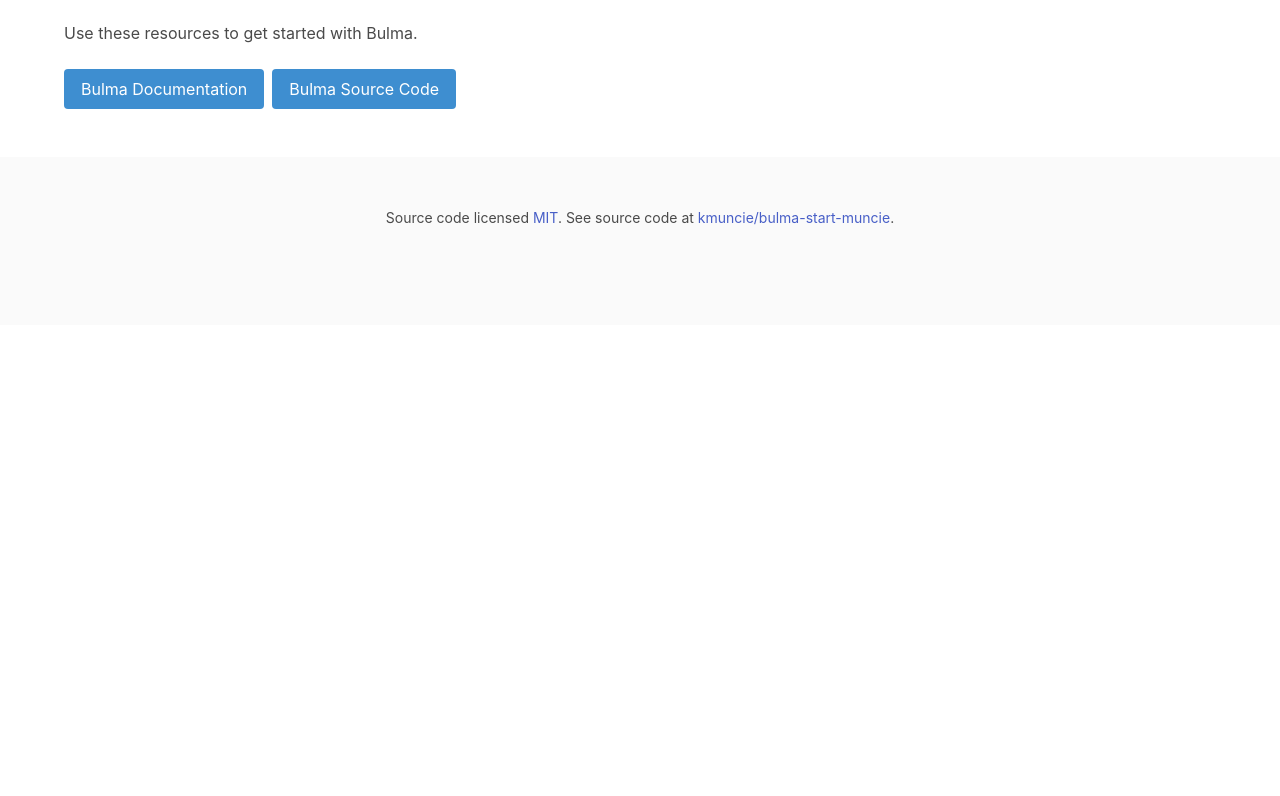
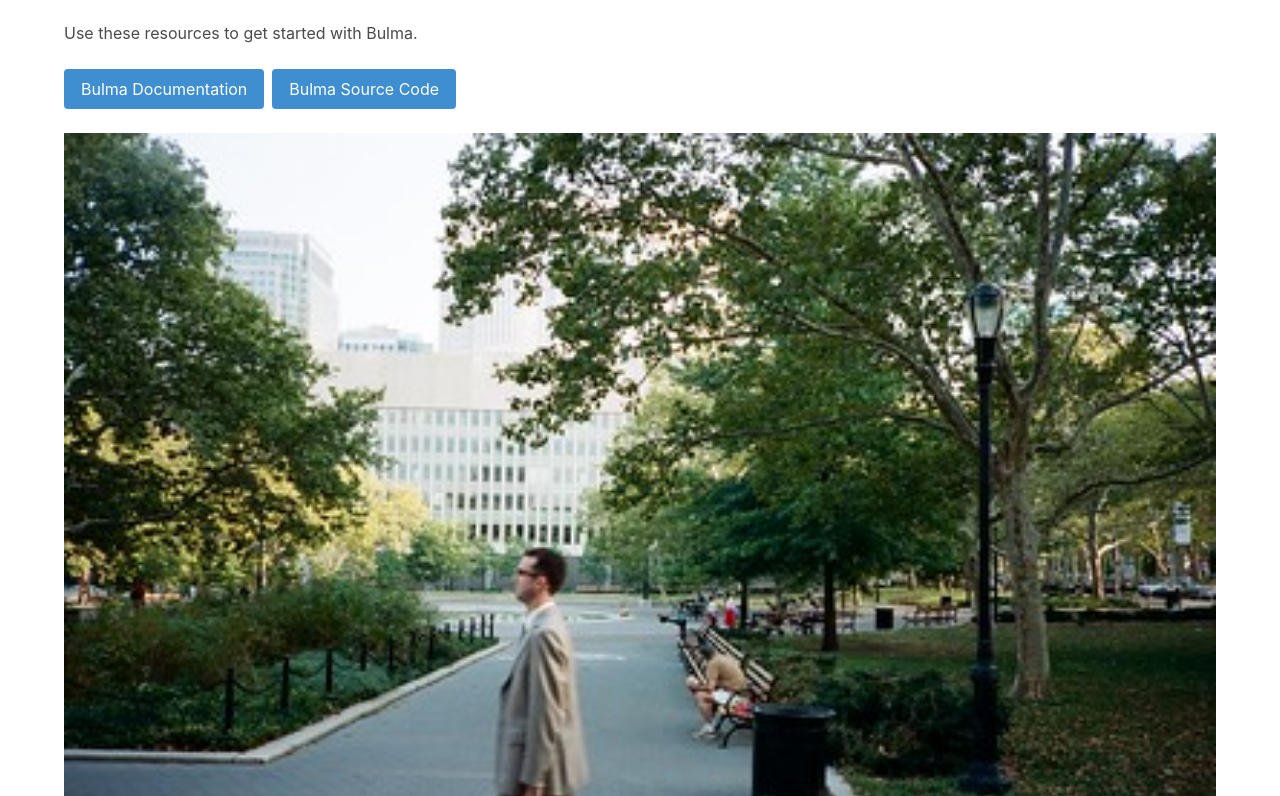
Before and after one commit to kmuncie/bulma-start-muncie, a website: page src/html/index.html in a window 1280 px wide. Shown: the part 564-1360 px from the top of the page. Before the commit the page ends 889 px from the top, so only its background shows below. Drawn offline with nearby package versions, Linux system fonts and the light colour scheme; files that its build step writes are made by us from their sources; files whose address does not match are found by name.

Commit message:
Update build process, add image for example

```diff
--- a/package.json
+++ b/package.json
@@ -15,7 +15,7 @@
       "defaults"
    ],
    "scripts": {
-      "develop": "concurrently -p \"[{name}]\" -n \"HTTP,HTML,SCSS,JS,IMG\" -c \"bgBlue.bold,bgMagenta.bold,bgGreen.bold,bgRed.bold,bgYellow.bold\" \"npm run http-server\" \"npm run html:watch\" \"npm run scss:watch\" \"npm run js:watch\" \"npm run img:watch\" \"npm run assets:watch\"",
+      "develop": "npm run build && concurrently -p \"[{name}]\" -n \"HTTP,HTML,SCSS,JS,IMG\" -c \"bgBlue.bold,bgMagenta.bold,bgGreen.bold,bgRed.bold,bgYellow.bold\" \"npm run http-server\" \"npm run html:watch\" \"npm run scss:watch\" \"npm run js:watch\" \"npm run img:watch\" \"npm run assets:watch\"",
       "http-server": "http-server -c0 dist",
       "clean": "rm -rf dist/**/*",
       "html:copy": "ncp src/html/ dist/",
--- a/src/html/index.html
+++ b/src/html/index.html
@@ -40,6 +40,9 @@
                   <span>Bulma Source Code</span>
                </a>
             </div>
+            <figure class="image">
+               <img src="img/km-bk.jpg" alt="Kevin Muncie walking through a park in Brooklyn, NY">
+            </figure>
          </div>
       </section>
       <footer class="footer has-text-centered">
```
Also changed, not shown: README.md, src/img/km-bk.jpg (added).
